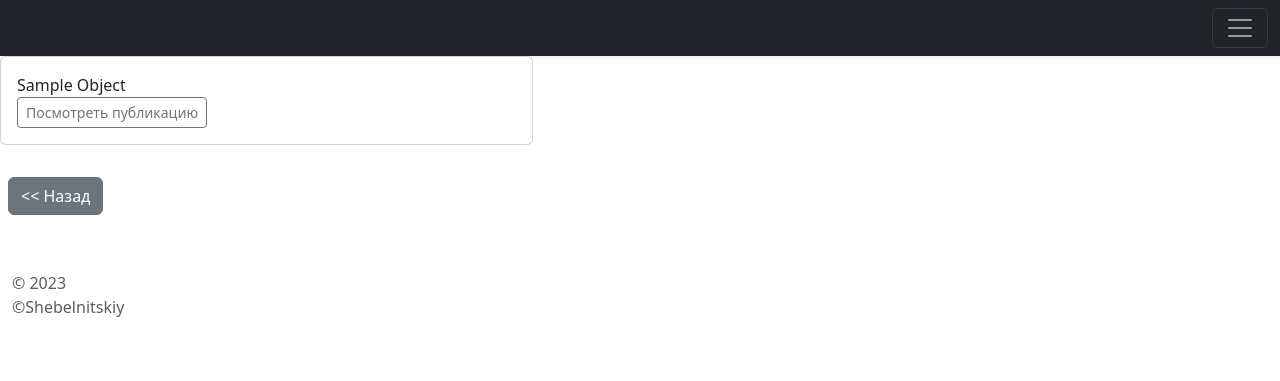
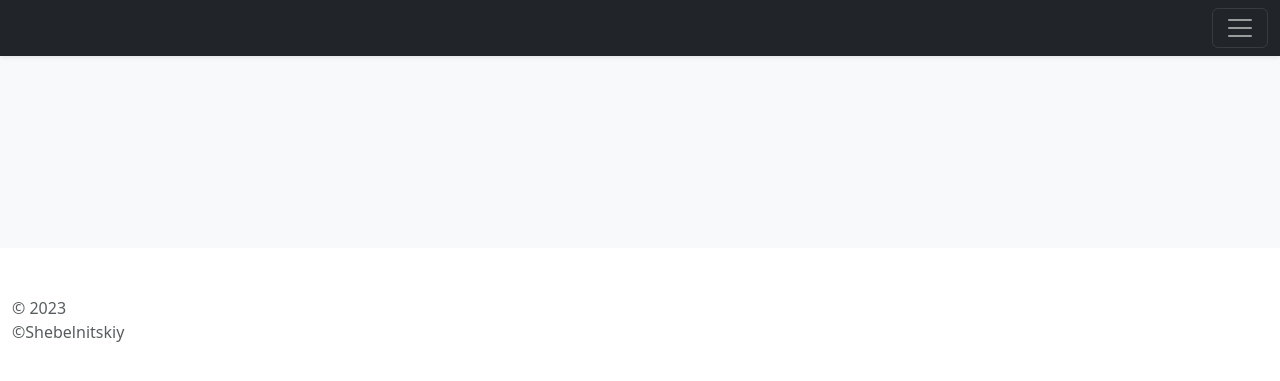
Before and after one commit to Shebelnitskii/django_coursework, a Django app: template blog/templates/blog/blog_list.html in a window 1280 px wide. Shown: the top 381 px of the page. Run offline with Django 5.2, Linux system fonts and the light colour scheme; the template is opened without the code that fills it: most values are stand-ins (such as "Sample title", 1, 10 or a date in 2020); parts of the project's set-up code (start-up, migrations or seed data) failed here and were passed over; some libraries are stand-ins or nearby versions.

Commit message:
create app blogs

```diff
--- a/blog/forms.py
+++ b/blog/forms.py
@@ -5,4 +5,4 @@ from django import forms
 class BlogPostForm(forms.ModelForm):
     class Meta:
         model = BlogPost
-        fields = '__all__'
+        fields = ['title', 'content', 'image']
--- a/blog/templates/blog/blog_list.html
+++ b/blog/templates/blog/blog_list.html
@@ -1,12 +1,18 @@
 {% extends 'main/base.html' %}
 
 {% block content %}
-    <div class="col-12">
-        {% if user.is_active or  user.is_superuser %}
+<div class="album py-5 bg-body-tertiary" style="justify-content: center;">
+    <div class="container">
+        {% if user.is_active or user.is_superuser %}
         <a href="{% url 'blog:blog_create' %}" class="btn btn-secondary m-2">Добавить публикацию</a>
+        <a href="{% url 'main:main' %}" class="btn btn-secondary m-2">Вернуться на главную</a>
+    </div>
     {% endif %}
-    </div>
+    <div class="album py-5 bg-body-tertiary">
+        <div class="container">
+            <div class="row row-cols-1 row-cols-sm-2 row-cols-md-3 g-3">
                 {% for object in object_list %}
+                {% if user.is_staff or object.is_active %}
                 <div class="col-md-5">
                     <div class="card mb-4 box-shadow">
                         <div class="card-body">
@@ -15,19 +21,23 @@
                                 <div class="btn-group">
                                     <a href="{% url 'blog:blog_details' object.pk %}"
                                        class="btn btn-sm btn-outline-secondary">Посмотреть публикацию</a>
-                        </div>
-                        {% if user.is_authenticated %}
-                            <div class="btn-group">
+                                    {% if user.is_staff %}
+                                    {% if object.is_active == False %}
+                                    <a href="{% url 'blog:blog_publish' pk=object.pk %}" class="btn btn-warning">Опубликовать</a>
+                                    {% elif object.is_active == True %}
+                                    <a href="{% url 'blog:blog_publish' pk=object.pk %}" class="btn btn-danger">Снять с
+                                        публикации</a>
+                                    {% endif %}
                                     <a href="{% url 'blog:blog_delete' object.pk %}"
-                                   class="btn btn-sm btn-outline-secondary">Удалить публикацию</a>
-                            </div>
+                                       class="btn btn-sm btn-outline-secondary">Удалить</a>
                                     {% endif %}
                                 </div>
                             </div>
                         </div>
                     </div>
+                </div>
+                {% endif %}
                     {% endfor %}
-    <div class="col-12">
-        <a href="{% url 'main:main' %}" class="btn btn-secondary m-2"><< Назад</a>
+            </div>
         </div>
         {% endblock %}
--- a/blog/urls.py
+++ b/blog/urls.py
@@ -1,7 +1,7 @@
 from django.urls import path
 
 from blog.apps import BlogConfig
-from blog.views import BlogListView, BlogCreateView, BlogDetailView, BlogUpdateView, BlogDeleteView
+from blog.views import BlogListView, BlogCreateView, BlogDetailView, BlogUpdateView, BlogDeleteView, BlogPublishView
 
 app_name = BlogConfig.name
 
@@ -11,5 +11,6 @@ urlpatterns = [
     path('blog_details/<int:pk>/', BlogDetailView.as_view(), name='blog_details'),
     path('blogs/update/<int:pk>/', BlogUpdateView.as_view(), name='blog_update'),
     path('blogs/delete/<int:pk>/', BlogDeleteView.as_view(), name='blog_delete'),
+    path('blogs/<int:pk>/publish/', BlogPublishView.as_view(), name='blog_publish'),
 
 ]
```
Lines whose indentation alone changed are shown as unchanged.
